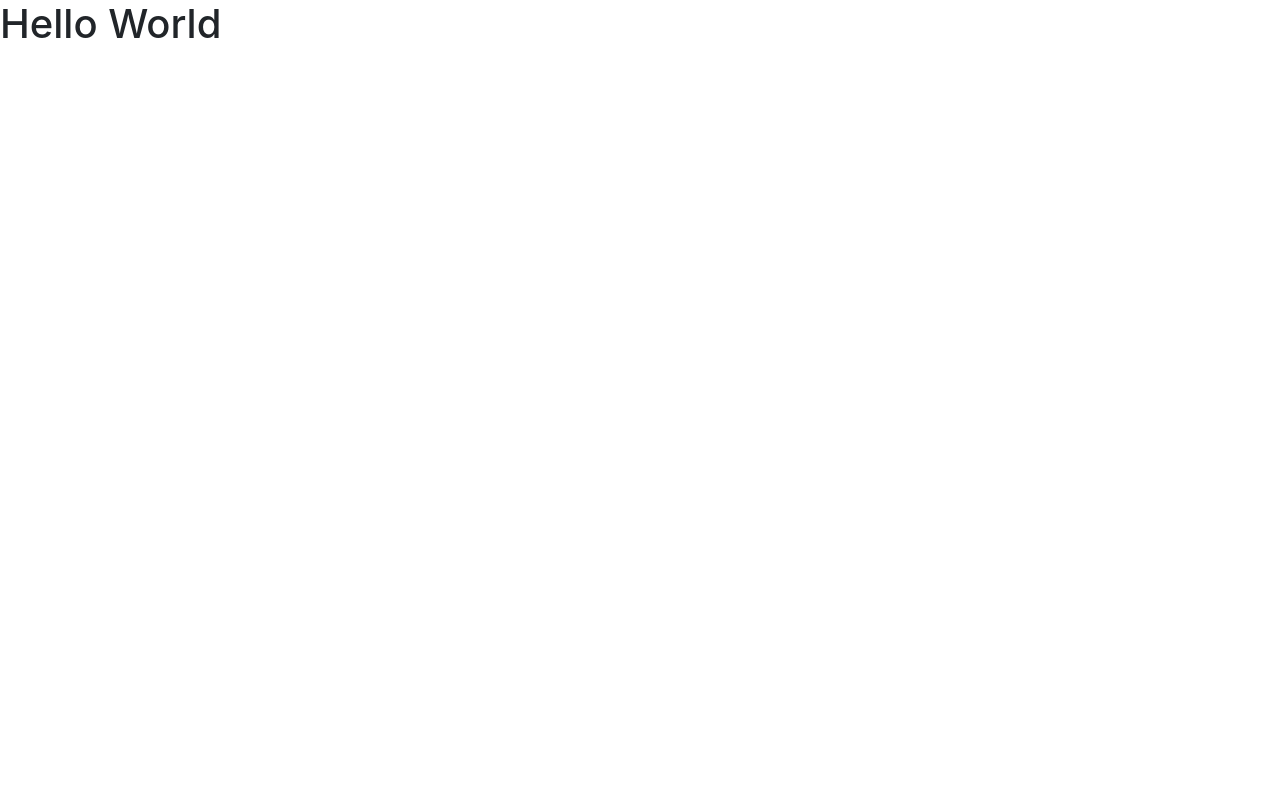
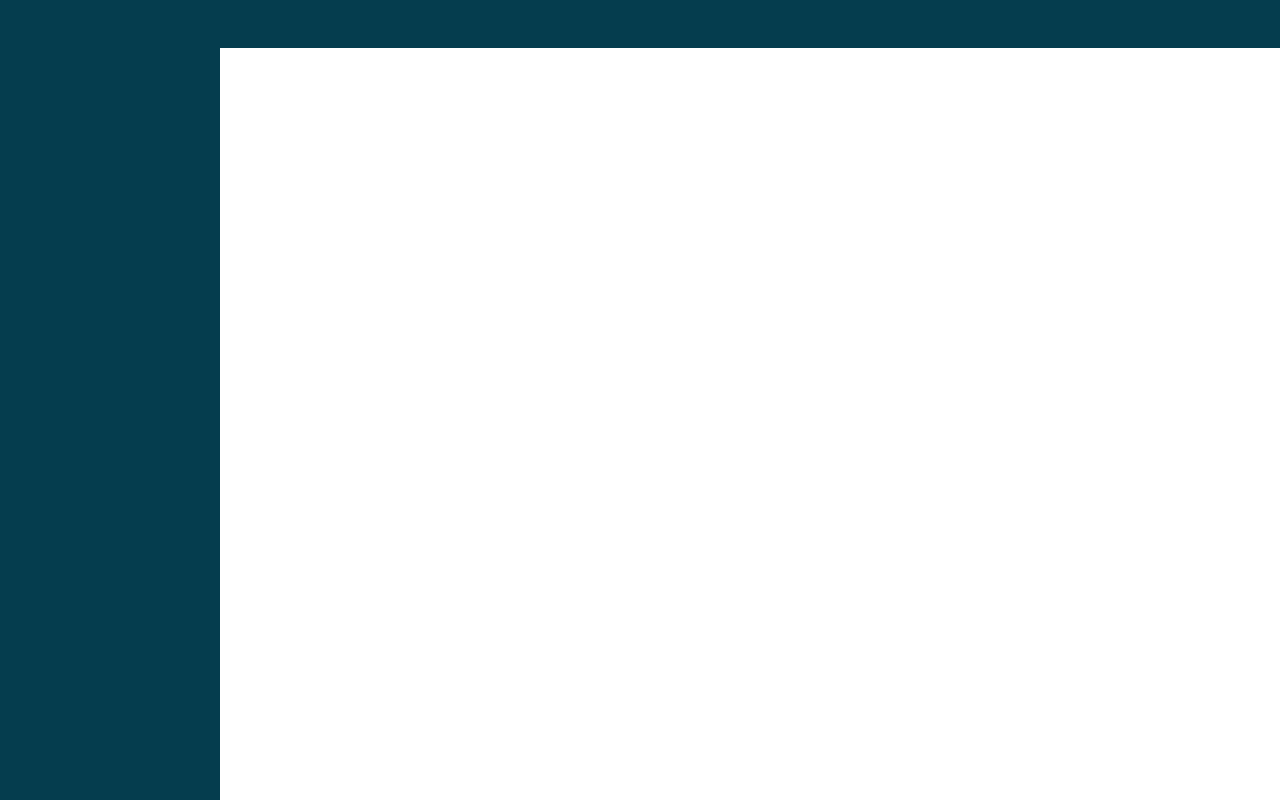
Before and after one commit to elissonalvesilva/interview-hotmart, a React app: page / in a window 1280 px wide. Built offline with nearby package versions, Linux system fonts and the light colour scheme.

Commit message:
feat: add sidemenu and head component into project

```diff
--- a/src/components/App.js
+++ b/src/components/App.js
@@ -1,12 +1,19 @@
 import React from 'react';
 import { BrowserRouter as Router, Switch, Route } from 'react-router-dom';
 
+// layout components
+import SideMenu from './layout/SideMenu';
+import Head from './layout/Head';
+
+// pages
 import QuickOps from '../pages/QuickOps';
 
 function App() {
   return (
     <Router>
       <>
+        <SideMenu />
+        <Head />
         <Switch>
           <Route exact path="/" component={QuickOps} />
         </Switch>
--- /dev/null
+++ b/src/components/layout/Head.js
@@ -0,0 +1,7 @@
+import React from 'react';
+
+function Head() {
+  return <div className="head" />;
+}
+
+export default Head;
--- /dev/null
+++ b/src/components/layout/SideMenu.js
@@ -0,0 +1,7 @@
+import React from 'react';
+
+function SideMenu() {
+  return <div className="sidemenu" />;
+}
+
+export default SideMenu;
--- /dev/null
+++ b/src/scss/_variables.scss
@@ -0,0 +1,10 @@
+// colors
+$primary: #053d4e;
+
+
+// backgrounds
+$background-color: #f4f6fa;
+
+
+// head variables
+$head-height: 48px;
--- a/src/scss/components/_head.scss
+++ b/src/scss/components/_head.scss
@@ -0,0 +1,6 @@
+.head {
+  background-color: $primary;
+  display: block;
+  height: $head-height;
+  width: 100%;
+}
--- /dev/null
+++ b/src/scss/components/_sidemenu.scss
@@ -0,0 +1,7 @@
+.sidemenu {
+  background-color: $primary;
+  height: 100%;
+  margin-top: $head-height;
+  position: fixed;
+  width: 220px;
+}
--- a/src/scss/interview-hotmart.scss
+++ b/src/scss/interview-hotmart.scss
@@ -1 +1,9 @@
 @import "~bootstrap/scss/bootstrap";
+
+
+// variables
+@import "./variables";
+
+// layout components
+@import "./components/head";
+@import "./components/sidemenu";
```
